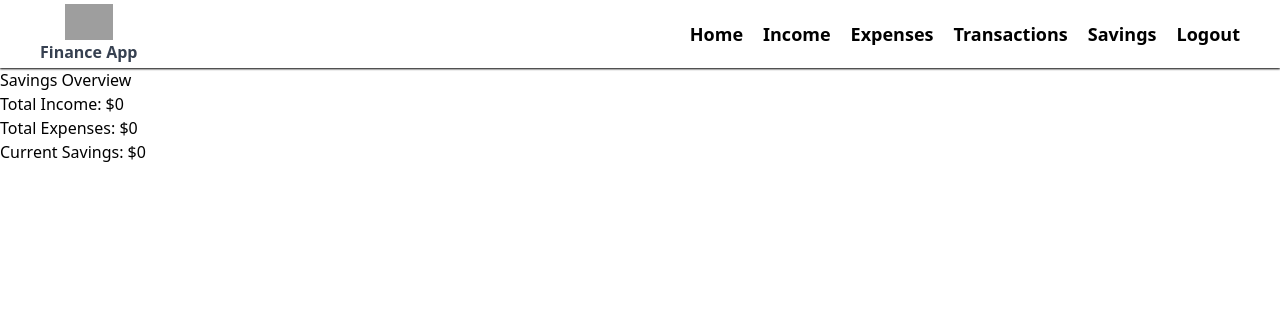
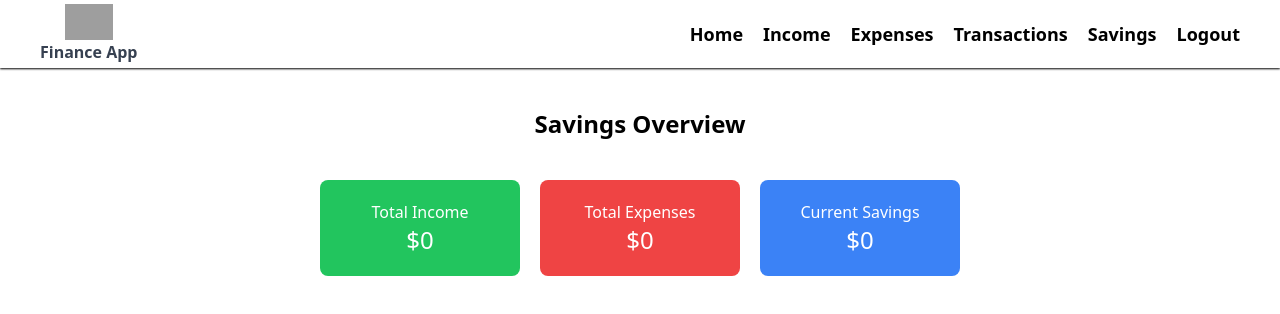
Before and after one commit to Ershivnandan/finance-app, a React (Vite) app: page /savings in a window 1280 px wide. Shown: the top 314 px of the page. Built offline with nearby package versions, Linux system fonts and the light colour scheme; no server answers; the database is empty; sample sign-in values are in the browser's storage; grey boxes are pictures that could not be loaded.

Commit message:
signup and signout issue resolved

```diff
--- a/src/components/savings/Savings.jsx
+++ b/src/components/savings/Savings.jsx
@@ -1,7 +1,7 @@
-import React, { useEffect, useState } from 'react';
-import { ref, onValue } from 'firebase/database';
-import { database as db } from '../../utils/firebase.config';
-import { getAuth, onAuthStateChanged } from 'firebase/auth';
+import React, { useEffect, useState } from "react";
+import { ref, onValue } from "firebase/database";
+import { database as db } from "../../utils/firebase.config";
+import { getAuth, onAuthStateChanged } from "firebase/auth";
 
 const Savings = () => {
   const [income, setIncome] = useState(0);
@@ -38,11 +38,27 @@ const Savings = () => {
   }, [income, expenses]);
 
   return (
-    <div>
-      <h2>Savings Overview</h2>
-      <p>Total Income: ${income}</p>
-      <p>Total Expenses: ${expenses}</p>
-      <p>Current Savings: ${savings}</p>
+    <div className="space-y-10 mt-10">
+      <h2 className="font-bold text-2xl text-center">Savings Overview</h2>
+
+      <div className="w-full flex justify-center items-center">
+        <div className="w-1/2">
+          <div className="grid grid-cols-3 gap-5">
+            <div className="bg-green-500 text-white p-5 rounded-lg flex flex-col items-center">
+              <p>Total Income</p>
+              <p className="text-2xl">${income}</p>
+            </div>
+            <div className="bg-red-500 text-white p-5 rounded-lg flex flex-col items-center">
+              <p>Total Expenses</p>
+              <p className="text-2xl">${expenses}</p>
+            </div>
+            <div className="bg-blue-500 text-white p-5 rounded-lg flex flex-col items-center">
+              <p>Current Savings</p>
+              <p className="text-2xl">${savings}</p>
+            </div>
+          </div>
+        </div>
+      </div>
     </div>
   );
 };
--- a/src/context/AuthContext.jsx
+++ b/src/context/AuthContext.jsx
@@ -17,6 +17,7 @@ export const AuthProvider = ({ children }) => {
 
   const logout = () => {
     signOut(auth);
+    const accessToken = localStorage.removeItem("accessToken")
   };
 
   return (
```
